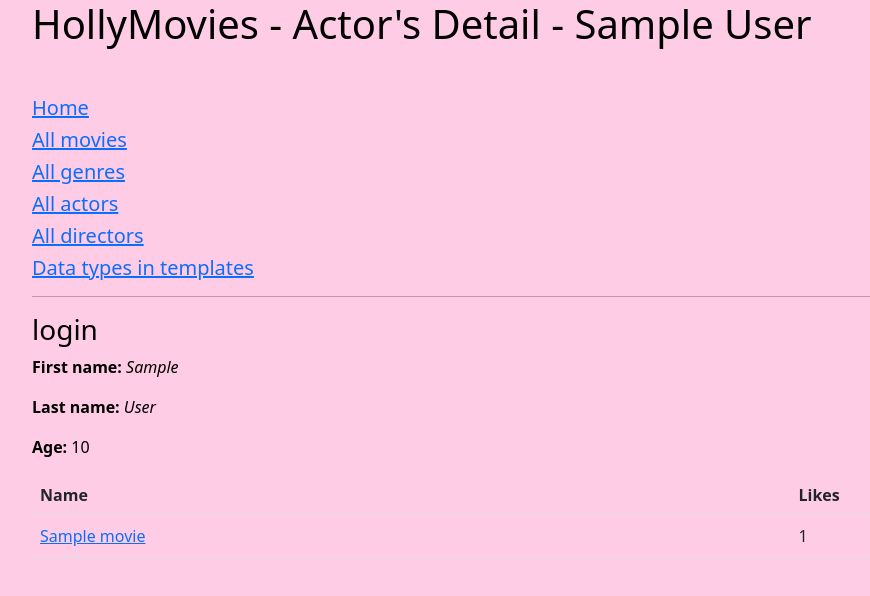
After one commit to Aikusoid/hollymovies, a Django app: page /actor/1/ in a window 1280 px wide. The commit adds this page. Shown: the top 596 px of the page, without its empty margins (50-920 px from the left). Run offline with Django 3.2, Linux system fonts and the light colour scheme; tables that the repository leaves empty hold one stand-in row (values such as "Sample post").

Commit message:
added actor/director detail/list

```diff
--- a/movie/models.py
+++ b/movie/models.py
@@ -1,5 +1,6 @@
 from django.contrib.auth.models import User
 from django.db import models
+from django.shortcuts import reverse
 from django.core.validators import MaxValueValidator, MinValueValidator
 
 
@@ -39,11 +40,6 @@
     genre = models.ForeignKey(Genre, on_delete=models.SET_NULL, null=True, related_name='movie')
 
 
-class MovieLikeRegister(BaseModel):
-    user = models.ForeignKey(User, on_delete=models.CASCADE)
-    movie = models.ForeignKey(Movie, on_delete=models.CASCADE)
-
-
 class Person(BaseModel):
     first_name = models.CharField(max_length=256)
     last_name = models.CharField(max_length=256)
@@ -55,10 +51,25 @@
     def __str__(self):
         return f'{self.first_name} {self.last_name}: {self.pk}'
 
+    @property
+    def full_name(self):
+        return f'{self.first_name} {self.last_name}'
+
 
 class Actor(Person):
     movies = models.ManyToManyField(Movie, related_name='actors')
 
+    def get_detail_url(self):
+        return reverse('actor-detail', args=[self.pk])
+
 
 class Director(Person):
     movies = models.ManyToManyField(Movie, related_name='directors')
+
+    def get_detail_url(self):
+        return reverse('director-detail', args=[self.pk])
+
+
+class MovieLikeRegister(BaseModel):
+    user = models.ForeignKey(User, on_delete=models.CASCADE)
+    movie = models.ForeignKey(Movie, on_delete=models.CASCADE)
--- a/movie/static/css/style.css
+++ b/movie/static/css/style.css
@@ -1,8 +1,4 @@
 body{
     background-color: rgba(255, 180, 217, 0.68);
-    color: #bbfffa;
+    color: black;
 }
-
-.table{
-    color: whitesmoke;
-}
--- /dev/null
+++ b/movie/templates/actorDetail.html
@@ -0,0 +1,23 @@
+{% extends 'base.html' %}
+
+{% block current_tab %}Actor's Detail - {{ actor.full_name }}{% endblock current_tab %}
+
+{% block body %}
+    <p><strong>First name:</strong> <em>{{ actor.first_name }}</em></p>
+    <p><strong>Last name:</strong> <em>{{ actor.last_name }}</em></p>
+    <p><strong>Age:</strong> {{ actor.age }}</p>
+    <table class='table'>
+    {% if table_head %}
+        <h5 class="mt-4">{{ table_head }}</h5>
+    {% endif %}
+    <tr>
+        <th>Name</th>
+        <th>Likes</th>
+    </tr>
+{% for movie in actor.movies.all %}
+    <tr>
+        <td><a href="{% url 'movie-detail' movie.pk%}">{{ movie.name }}</a></td>
+        <td>{{ movie.likes }}</td>
+    </tr>
+{% endfor %}
+{% endblock body %}
--- a/movie/templates/base.html
+++ b/movie/templates/base.html
@@ -13,6 +13,8 @@
     <h5 class="mt-5 links"><a href="{% url 'homepage' %}">Home</a></h5>
     <h5><a href="{% url 'movie-list' %}">All movies</a> </h5>
     <h5><a href="{% url 'genre-list' %}">All genres</a> </h5>
+    <h5><a href="{% url 'actor-list' %}"> All actors</a> </h5>
+    <h5><a href="{% url 'director-list' %}"> All directors</a> </h5>
     <h5><a href="{% url 'data-types-testing' %}"> Data types in templates</a> </h5>
     <hr />
 
--- a/movie/templates/movieDetail.html
+++ b/movie/templates/movieDetail.html
@@ -10,8 +10,8 @@
     <p><strong>Rating:</strong> {{ movie.rating }}</p>
     <p><strong>Likes:</strong> {{ movie.likes }}</p>
 
+    {% movie_actor_table %}
     {% movie_director_table %}
-    {% movie_actor_table %}
 
     <p class="text-{% if already_liked %}danger{% else %}primary{% endif %}">
         {% can_like_message %}
--- a/movie/templates/person_table.html
+++ b/movie/templates/person_table.html
@@ -1,12 +1,14 @@
 <table class='table'>
+    {% if table_head %}
         <h5 class="mt-4">{{ table_head }}</h5>
+    {% endif %}
     <tr>
         <th>Name</th>
         <th>Age</th>
     </tr>
 {% for person in people %}
     <tr>
-            <td><a href="#">{{ person.first_name }} {{ person.last_name }}</a></td>
+        <td><a href="{{ person.get_detail_url }}">{{ person.full_name }}</a></td>
         <td>{{ person.age }}</td>
     </tr>
 {% endfor %}
--- a/movie/urls.py
+++ b/movie/urls.py
@@ -1,6 +1,6 @@
 from django.urls import path
 from movie.views import homepage_view, movie_list_view, movie_detail_view, genre_detail_view, testing_cheatsheet_view, \
-    genre_list_view
+    genre_list_view, actor_list_view, director_list_view, actor_detail_view, director_detail_view
 
 urlpatterns = [
     path('homepage/', homepage_view, name='homepage'),
@@ -8,5 +8,9 @@
     path('movie/<int:pk>/', movie_detail_view, name='movie-detail'),
     path('genre/<int:pk>/', genre_detail_view, name='genre-detail'),
     path('genre/list/', genre_list_view, name='genre-list'),
-    path('testing_data_types_in_templates', testing_cheatsheet_view, name='data-types-testing')
+    path('testing_data_types_in_templates/', testing_cheatsheet_view, name='data-types-testing'),
+    path('actors/list/', actor_list_view, name='actor-list'),
+    path('directors/list/', director_list_view, name='director-list'),
+    path('actor/<int:pk>/', actor_detail_view, name='actor-detail'),
+    path('directors/<int:pk>/', director_detail_view, name='director-detail'),
 ]
--- a/movie/views.py
+++ b/movie/views.py
@@ -58,6 +58,28 @@
     return TemplateResponse(request, 'genreDetail.html', context=context)
 
 
+def actor_list_view(request):
+    return TemplateResponse(request, 'actorList.html')
+
+
+def director_list_view(request):
+    return TemplateResponse(request, 'directorList.html')
+
+
+def director_detail_view(request, pk):
+    context = {
+        'director': get_object_or_404(Director, pk=pk),
+    }
+    return TemplateResponse(request, 'directorDetail.html', context=context)
+
+
+def actor_detail_view(request, pk):
+    context = {
+        'actor': get_object_or_404(Actor, pk=pk),
+    }
+    return TemplateResponse(request, 'actorDetail.html', context=context)
+
+
 def testing_cheatsheet_view(request):
     # python list[0]
     # template language jinja2 list.0
```
Also changed, not shown: movie/templates/actorList.html (added, +8 -0 lines), movie/templates/directorDetail.html (added, +23 -0 lines), movie/templates/directorList.html (added, +8 -0 lines), movie/templatetags/custom_tags.py (+22 -10 lines). Lines whose indentation alone changed are shown as unchanged.
